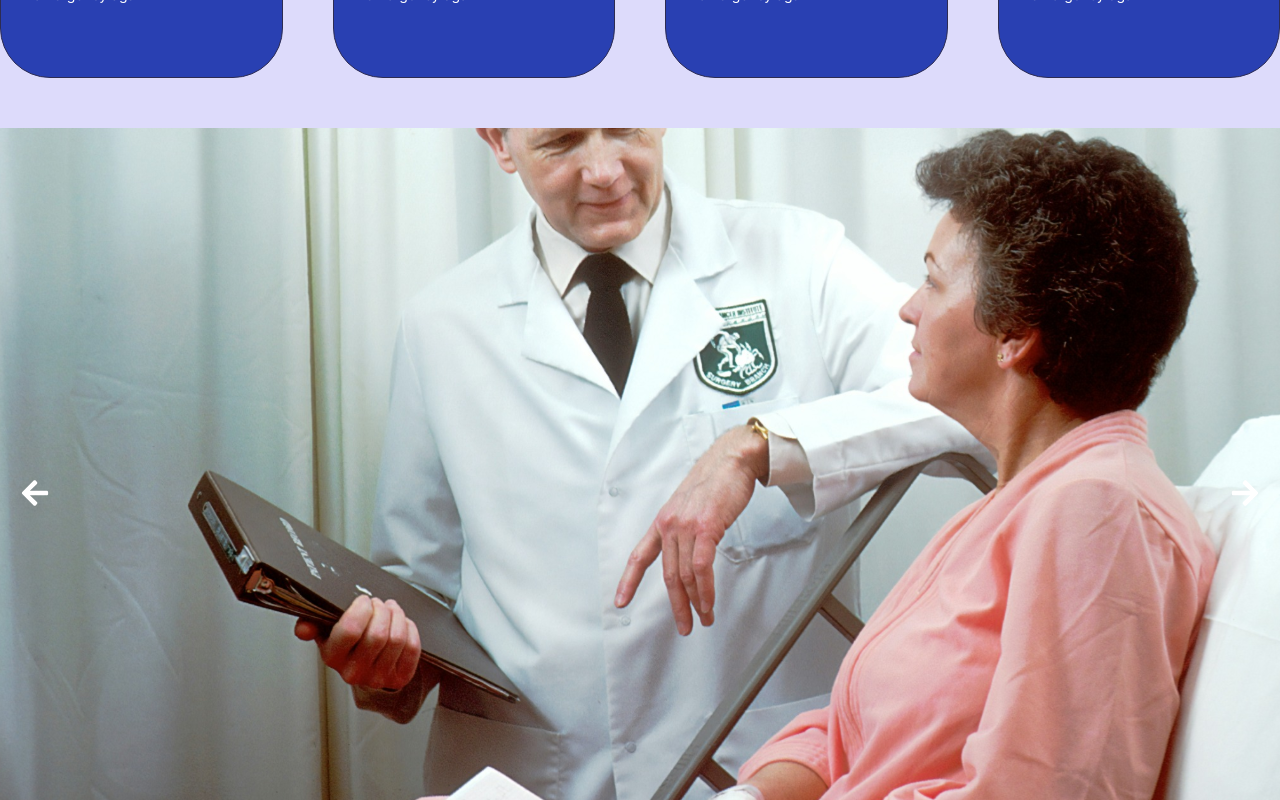
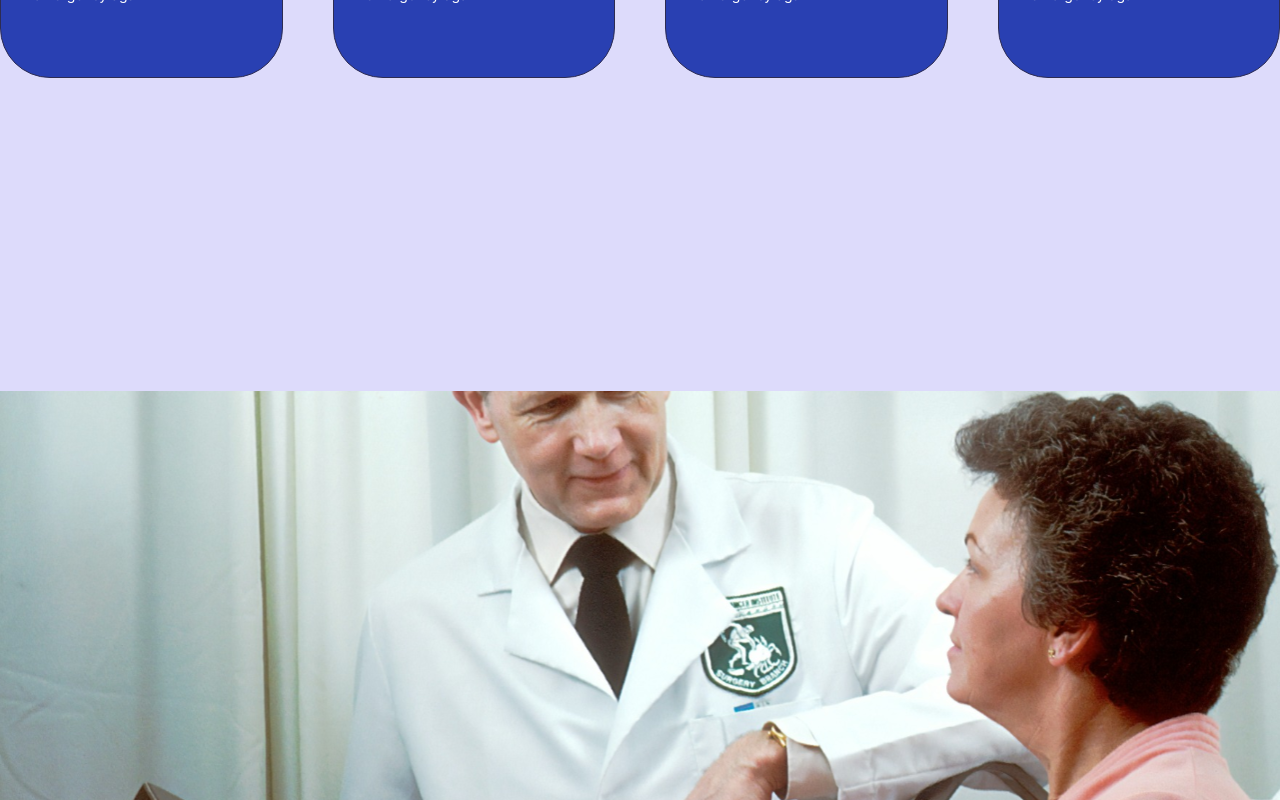
Before and after one commit to dasbidyendu/modern-chs, a Next.js app: page / in a window 1280 px wide. Shown: the part 720-1520 px from the top of the page. Built offline with nearby package versions, Linux system fonts and the light colour scheme.

Commit message:
used swiper for carousel

```diff
--- a/app/components/carousel.tsx
+++ b/app/components/carousel.tsx
@@ -1,35 +1,31 @@
 "use client";
 
 import { useState } from "react";
-import { FaArrowLeft, FaArrowRight } from "react-icons/fa";
+import { Swiper, SwiperSlide } from "swiper/react";
+import "swiper/css";
 
 const Carousel = () => {
-  const [currentIndex, setCurrentIndex] = useState(0);
-
-  const handleClickRight = () => {};
-  const handleClickLeft = () => {};
-
   return (
-    <div className="carousel w-full h-[700px] mb-[50px] relative ">
-      <button
-        className="absolute top-0 right-0 translate-x-[-20px] translate-y-[350px]"
-        onClick={handleClickRight}
-      >
-        <FaArrowRight color="white" size={30} />
-      </button>
-      <div className="items-holder flex flex-nowrap overflow-x-hidden overflow-y-hidden overscroll-none">
-        <div className="item item-a w-dvw h-[700px] flex justify-center items-center"></div>
-        <div className="item item-a w-dvw h-[700px] flex justify-center items-center"></div>
-        <div className="item item-a w-dvw h-[700px] flex justify-center items-center"></div>
-        <div className="item item-a w-dvw h-[700px] flex justify-center items-center"></div>
-      </div>
-      <button
-        className="absolute top-0 left-0 translate-x-[20px] translate-y-[350px]"
-        onClick={handleClickLeft}
-      >
-        <FaArrowLeft color="white" size={30} />
-      </button>
-    </div>
+    <Swiper
+      spaceBetween={5}
+      slidesPerView={1}
+      onSlideChange={() => console.log("slide change")}
+      onSwiper={(swiper) => console.log(swiper)}
+      className="mb-[50px]"
+    >
+      <SwiperSlide>
+        <div className="w-dvw h-[800px] overflow-hidden  flex justify-center items-center item-a "></div>
+      </SwiperSlide>
+      <SwiperSlide>
+        <div className="w-dvw h-[800px] overflow-hidden  flex justify-center items-center item-a "></div>
+      </SwiperSlide>
+      <SwiperSlide>
+        <div className="w-dvw h-[800px]  overflow-hidden flex justify-center items-center item-a "></div>
+      </SwiperSlide>
+      <SwiperSlide>
+        <div className="w-dvw h-[800px] overflow-hidden   flex justify-center items-center item-a "></div>
+      </SwiperSlide>
+    </Swiper>
   );
 };
 
--- a/package.json
+++ b/package.json
@@ -12,7 +12,8 @@
     "next": "14.2.7",
     "react": "^18",
     "react-dom": "^18",
-    "react-icons": "^5.3.0"
+    "react-icons": "^5.3.0",
+    "swiper": "^11.1.11"
   },
   "devDependencies": {
     "@types/node": "^20",
```
Also changed, not shown: 1 other file (tests, documents, lock files or other folders).
